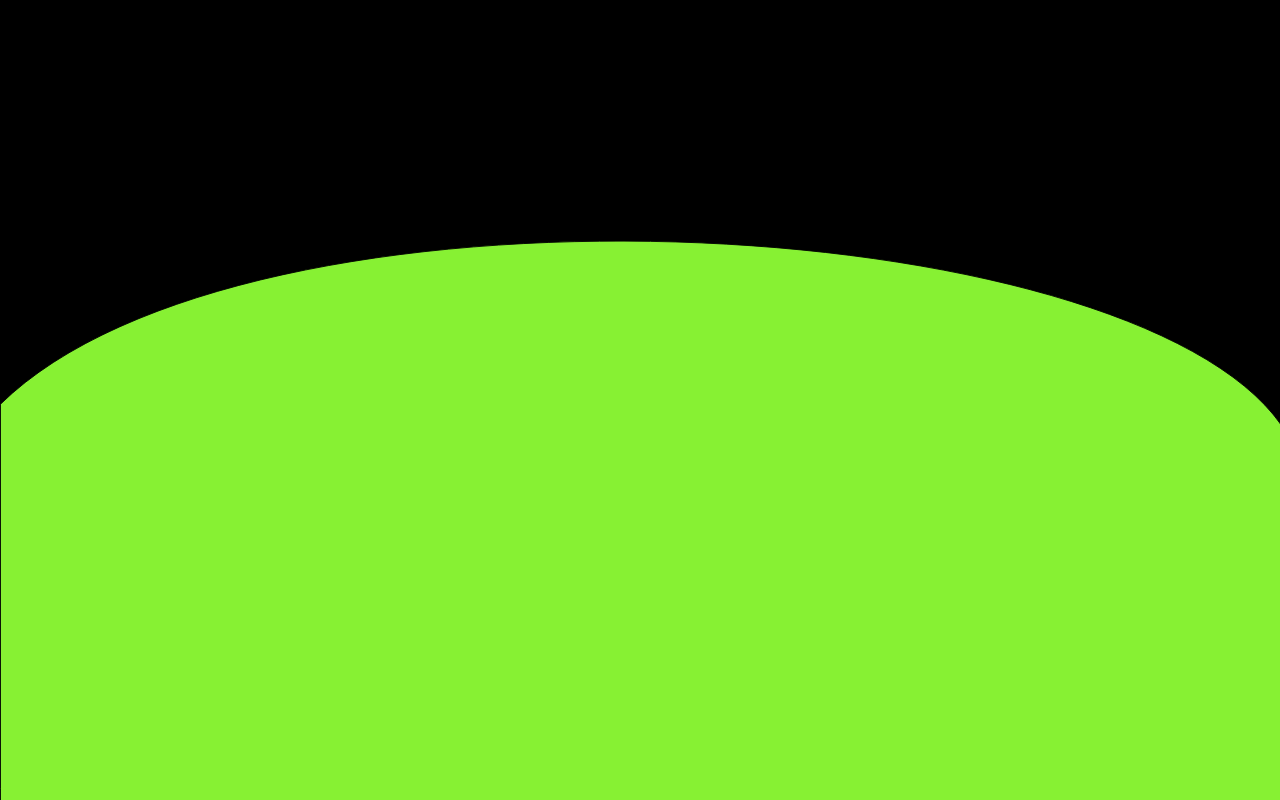
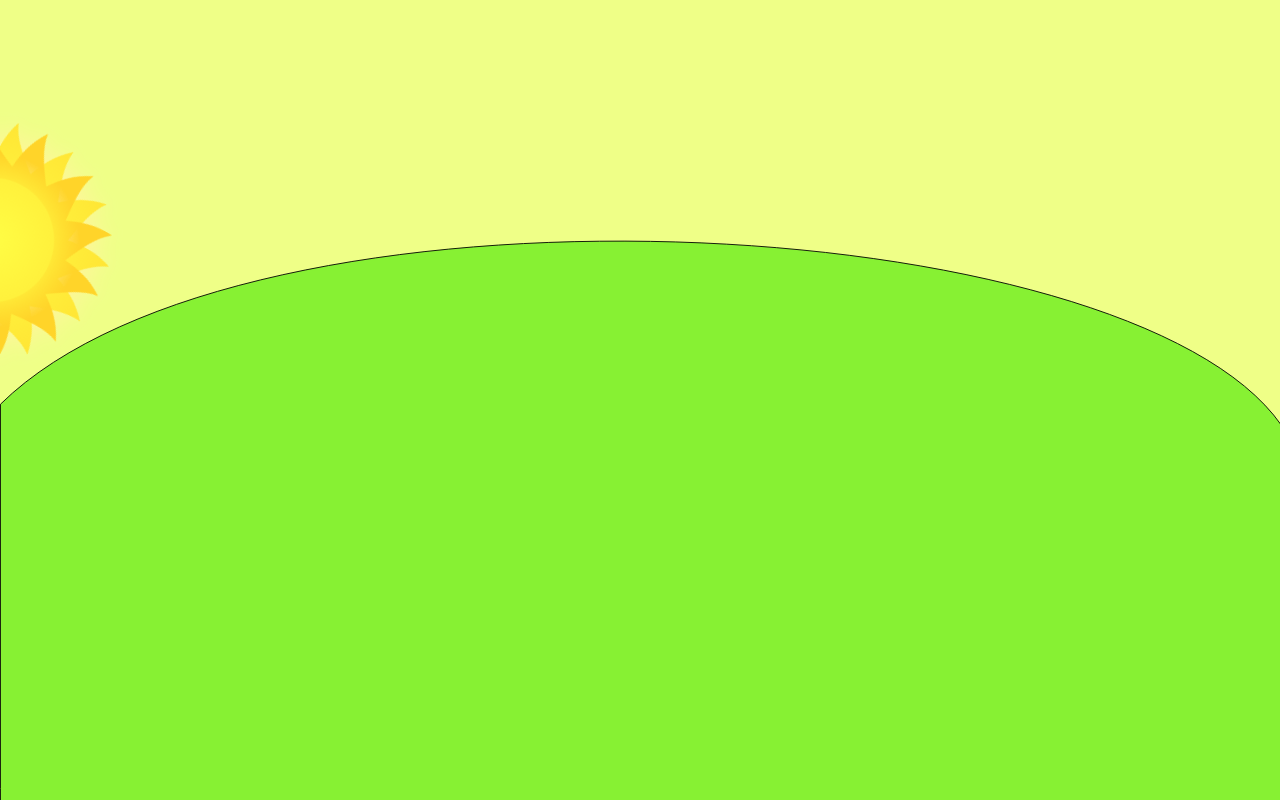
Before and after one commit to HemanthDas/Weather-App, a React (Vite) app: page / in a window 1280 px wide. Built offline with nearby package versions, Linux system fonts and the light colour scheme.

Commit message:
Updated Day Cycle Animation

```diff
--- a/src/App.css
+++ b/src/App.css
@@ -11,7 +11,6 @@ body {
   overflow-x: hidden;
   position: relative;
   transition: background-color 5s ease-in-out;
-  background-color: black;
 }
 
 #root {
@@ -21,6 +20,14 @@ body {
 
 #top-body {
   height: 30%;
+  position: relative;
+  & > img {
+    position: absolute;
+    height: 100%;
+    filter: drop-shadow(0px 0px 10px rgb(255, 245, 154));
+    transition: left 1s ease-in-out, bottom 1s ease-in-out;
+    animation: turn 100s linear infinite;
+  }
 }
 
 #bottom-body {
@@ -34,3 +41,11 @@ body {
     background-position: center;
   }
 }
+@keyframes turn {
+  0% {
+    transform: rotate(0deg);
+  }
+  100% {
+    transform: rotate(360deg);
+  }
+}
--- a/src/components/bottom.jsx
+++ b/src/components/bottom.jsx
@@ -1,5 +1,5 @@
 const Bottom = () => {
-  return <div id="bottom-body">Bottom</div>;
+  return <div id="bottom-body"></div>;
 };
 
 export default Bottom;
--- a/src/components/top.jsx
+++ b/src/components/top.jsx
@@ -1,5 +1,41 @@
+import { useEffect } from "react";
+
 const Top = () => {
-  return <div id="top-body">Top</div>;
+  useEffect(() => {
+    const keyframes = [
+      { left: "40%", bottom: "5%" },
+      { left: "50%", bottom: "0%" },
+      { left: "60%", bottom: "-8%" },
+      { left: "70%", bottom: "-5%" },
+      { left: "90%", bottom: "-20%" },
+      { left: "100%", bottom: "-50%" },
+      { left: "-10%", bottom: "-50%" },
+      { left: "0%", bottom: "-20%" },
+      { left: "10%", bottom: "-5%" },
+      { left: "20%", bottom: "-8%" },
+      { left: "30%", bottom: "0%" },
+      { left: "40%", bottom: "5%" },
+    ];
+    const hour = new Date().getHours();
+    const sun = document.getElementById("sun");
+    const body = document.querySelector("body");
+    if (hour >= 6 && hour < 18) {
+      body.style.backgroundColor = "rgb(239 255 135)";
+      sun.src = "/images/sun.svg";
+    } else {
+      body.style.backgroundColor = "#000000";
+      sun.style.filter = "drop-shadow(0 0 0.75rem #fff)"
+      sun.src = "/images/moon-icon-23653.png";
+    }
+    const keyframe = keyframes[hour % 12];
+    sun.style.left = keyframe.left;
+    sun.style.bottom = keyframe.bottom;
+  }, []);
+  return (
+    <div id="top-body">
+      <img src="/images/sun.svg" alt="sun" id="sun" />
+    </div>
+  );
 };
 
 export default Top;
```
